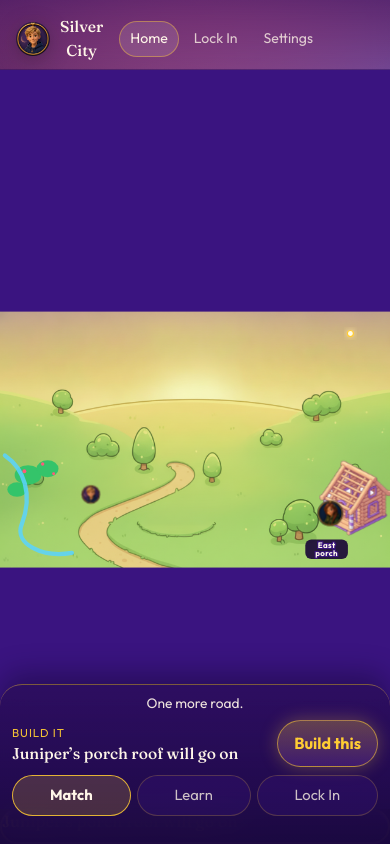
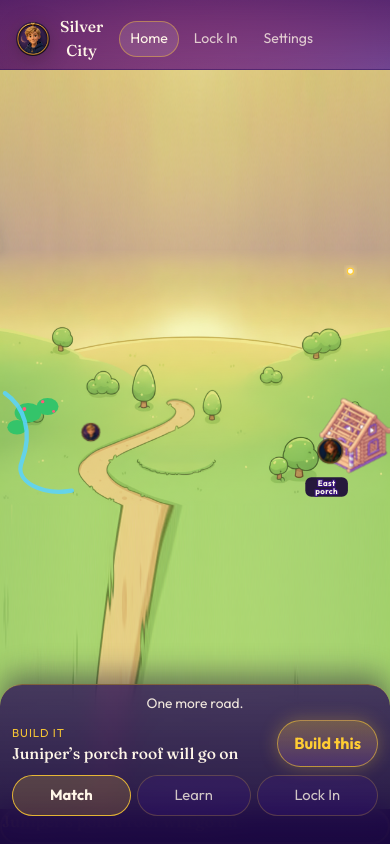
Before and after one commit to cphillippe/Silver-dollar-city, a React (Vite) app: page / in a window 390 px wide. Both pictures are taken after a click on the button "Start Easy". Built offline with nearby package versions, Linux system fonts and the light colour scheme; what @capacitor/core would draw is missing.

Commit message:
1.4.179 — Easy Home map fills the phone (#229)
Fixes #217. Box Home QA PASS — no purple letterbox, no white plates/grey overlay. Shot: /workspace/silver-city-shots/qa-229-home-letterbox.png

```diff
--- a/package.json
+++ b/package.json
@@ -1,7 +1,7 @@
 {
   "name": "silver-city",
   "private": true,
-  "version": "1.4.178",
+  "version": "1.4.179",
   "type": "module",
   "scripts": {
     "dev": "vite",
--- a/scripts/check-panel-blast.mjs
+++ b/scripts/check-panel-blast.mjs
@@ -20,7 +20,7 @@ import { resolveStoryMedia, storyPanelsFor } from '../src/lib/storyPanels.ts'
 const root = join(dirname(fileURLToPath(import.meta.url)), '..')
 
 assert.equal(PANEL_BLAST_VERSION, '1.4.85')
-assert.equal(APP_VERSION, '1.4.178')
+assert.equal(APP_VERSION, '1.4.179')
 
 const files = [
   ...ROAD_BLAST_IDS.flatMap((id) => [
--- a/src/components/CityMap.tsx
+++ b/src/components/CityMap.tsx
@@ -1,4 +1,4 @@
-import { useEffect, useRef, useState } from 'react'
+import { useEffect, useLayoutEffect, useRef, useState } from 'react'
 import { areas } from '../content'
 import { townVoice } from '../content/story'
 import {
@@ -15,9 +15,11 @@ import {
   fillSnapshot,
   nextGift,
   nextKicker,
+  MAP_PLATE,
   nextPlotId,
   plotView,
   newestStanding,
+  stageCam,
   readCitySeen,
   readFillsSeen,
   readHomecomingDay,
@@ -71,9 +73,15 @@ interface CityMapProps {
   /** Hub can open the same place mind map from the street list. */
   mindPlot?: CityPlotId | null
   onMindPlot?: (id: CityPlotId | null) => void
+  /** Easy Home: grow the camera to the phone so the valley fills the stage. */
+  fillStage?: boolean
 }
 
-const FULL_CAM = { x: 0, y: 0, w: 640, h: 420 }
+const FULL_CAM = MAP_PLATE
+
+/** Top and bottom edge colors of city-map-bg.webp — sky, then meadow. */
+const STAGE_SKY = '#c6a98b'
+const STAGE_MEADOW = '#a8d070'
 
 const PACK_A_CANDY: CityPlotId[] = ['porch', 'gate', 'journal', 'hollow']
 
@@ -91,6 +99,7 @@ export function CityMap({
   mode = 'live',
   mindPlot: mindPlotProp,
   onMindPlot,
+  fillStage = false,
 }: CityMapProps) {
   const { progress } = useProgress()
   const today = localDateKey()
@@ -112,10 +121,12 @@ export function CityMap({
   const mindPlot = mindPlotProp !== undefined ? mindPlotProp : mindPlotLocal
   const setMindPlot = onMindPlot ?? setMindPlotLocal
   const [cam, setCam] = useState(FULL_CAM)
+  const [stageFrame, setStageFrame] = useState<{ aspect: number; focus: number } | null>(null)
   const playing = useRef(false)
   const timers = useRef<number[]>([])
   const camNow = useRef(FULL_CAM)
   const camFrame = useRef(0)
+  const svgRef = useRef<SVGSVGElement | null>(null)
 
   function stageOf(id: CityPlotId): CityStage {
     if (mode === 'poster') return id === 'porch' ? 'scaffold' : 'empty'
@@ -163,6 +174,45 @@ export function CityMap({
       if (camFrame.current) cancelAnimationFrame(camFrame.current)
     }
   }, [])
+
+  useLayoutEffect(() => {
+    if (!fillStage) return
+    const el = svgRef.current
+    if (!el || typeof ResizeObserver === 'undefined') return
+    let frame = 0
+    const read = () => {
+      const w = el.clientWidth
+      const h = el.clientHeight
+      if (w < 1 || h < 1) return
+      const dock = document.querySelector('.easy-home-dock')
+      let focus = 0.5
+      if (dock) {
+        const svgRect = el.getBoundingClientRect()
+        const dockTop = dock.getBoundingClientRect().top
+        const overlap = Math.min(h, Math.max(0, svgRect.bottom - dockTop))
+        const visible = h - overlap
+        if (visible > 48) focus = visible / 2 / h
+      }
+      const aspect = w / h
+      setStageFrame((prev) =>
+        prev && Math.abs(prev.aspect - aspect) < 0.004 && Math.abs(prev.focus - focus) < 0.012
+          ? prev
+          : { aspect, focus },
+      )
+    }
+    read()
+    const observer = new ResizeObserver(() => {
+      cancelAnimationFrame(frame)
+      frame = requestAnimationFrame(read)
+    })
+    observer.observe(el)
+    const dock = document.querySelector('.easy-home-dock')
+    if (dock) observer.observe(dock)
+    return () => {
+      cancelAnimationFrame(frame)
+      observer.disconnect()
+    }
+  }, [fillStage])
 
   useEffect(() => {
     if (mode !== 'live') return
@@ -323,14 +373,24 @@ export function CityMap({
   const celebrating = Boolean(beat) || homecoming
   const beatVoice = beat ? townVoice(beat.id) : townVoice(nextId)
   const easy = isEasy(progress)
+  const plateSettled =
+    Math.abs(cam.x - FULL_CAM.x) < 0.5 &&
+    Math.abs(cam.y - FULL_CAM.y) < 0.5 &&
+    Math.abs(cam.w - FULL_CAM.w) < 0.5 &&
+    Math.abs(cam.h - FULL_CAM.h) < 0.5
+  const view =
+    fillStage && plateSettled && stageFrame != null
+      ? stageCam(stageFrame.aspect, FULL_CAM, stageFrame.focus)
+      : cam
 
   return (
     <section
       className={`city-overworld is-city-build is-age-${age} is-alive ${mode === 'poster' ? 'is-poster' : ''} ${celebrating ? 'is-revealing' : ''} ${homecoming ? 'is-homecoming' : ''}`}
     >
       <svg
+        ref={svgRef}
         className="city-svg"
-        viewBox={viewBoxOf(cam)}
+        viewBox={viewBoxOf(view)}
         preserveAspectRatio="xMidYMid meet"
         role={mode === 'poster' ? 'img' : 'group'}
         aria-label={
@@ -395,7 +455,84 @@ export function CityMap({
           <clipPath id="city-face-clip" clipPathUnits="objectBoundingBox">
             <circle cx="0.5" cy="0.5" r="0.48" />
           </clipPath>
+          {fillStage ? (
+            <linearGradient
+              id="city-stage-bleed"
+              gradientUnits="userSpaceOnUse"
+              x1="0"
+              y1="0"
+              x2="0"
+              y2={FULL_CAM.h}
+            >
+              <stop offset="0%" stopColor={STAGE_SKY} />
+              <stop offset="100%" stopColor={STAGE_MEADOW} />
+            </linearGradient>
+          ) : null}
         </defs>
+
+        {fillStage ? (
+          <g className="city-stage-bleed" aria-hidden>
+            <rect
+              x={view.x - 4}
+              y={view.y - 4}
+              width={view.w + 8}
+              height={view.h + 8}
+              fill="url(#city-stage-bleed)"
+            />
+            {view.x < -0.5 ? (
+              <svg
+                x={view.x}
+                y={view.y}
+                width={-view.x + 1}
+                height={view.h}
+                viewBox="0 0 36 420"
+                preserveAspectRatio="none"
+              >
+                <image href={cityMapBg} x="0" y="0" width="640" height="420" />
+              </svg>
+            ) : null}
+            {view.x + view.w > FULL_CAM.w + 0.5 ? (
+              <svg
+                x={FULL_CAM.w - 1}
+                y={view.y}
+                width={view.x + view.w - (FULL_CAM.w - 1)}
+                height={view.h}
+                viewBox="604 0 36 420"
+                preserveAspectRatio="none"
+              >
+                <image href={cityMapBg} x="0" y="0" width="640" height="420" />
+              </svg>
+            ) : null}
+            {view.y < -0.5 ? (
+              <svg
+                x={view.x}
+                y={view.y}
+                width={view.w}
+                height={-view.y + 1}
+                viewBox="0 0 640 72"
+                preserveAspectRatio="none"
+              >
+                <g transform="translate(0 72) scale(1 -1)">
+                  <image href={cityMapBg} x="0" y="0" width="640" height="420" />
+                </g>
+              </svg>
+            ) : null}
+            {view.y + view.h > FULL_CAM.h + 0.5 ? (
+              <svg
+                x={view.x}
+                y={FULL_CAM.h - 1}
+                width={view.w}
+                height={view.y + view.h - (FULL_CAM.h - 1)}
+                viewBox="0 384 640 36"
+                preserveAspectRatio="none"
+              >
+                <g transform="translate(0 804) scale(1 -1)">
+                  <image href={cityMapBg} x="0" y="0" width="640" height="420" />
+                </g>
+              </svg>
+            ) : null}
+          </g>
+        ) : null}
 
         {/* Candy memory-palace plate (#166). Streets/creek/plots/HeavenCity stay SVG overlays. */}
         <image
--- a/src/components/Hub.tsx
+++ b/src/components/Hub.tsx
@@ -103,6 +103,7 @@ export function Hub({ onNavigate, openPlot }: HubProps) {
             onNavigate={onNavigate}
             mindPlot={mindPlot}
             onMindPlot={setPlot}
+            fillStage
           />
         </section>
 
--- a/src/config/app.ts
+++ b/src/config/app.ts
@@ -1,5 +1,5 @@
 /** Display + envelope version. Keep in lockstep with package.json. */
-export const APP_VERSION = '1.4.178'
+export const APP_VERSION = '1.4.179'
 
 /** Capacitor / Play id — do not change without a migration story. */
 export const APP_ID = 'city.silver.unending'
--- a/src/content/changelog.ts
+++ b/src/content/changelog.ts
@@ -7,6 +7,14 @@ export interface ChangeNote {
 }
 
 export const CHANGELOG: ChangeNote[] = [
+  {
+    version: '1.4.179',
+    title: 'Easy Home: map fills the phone',
+    when: '2026-09-26',
+    items: [
+      'Easy Home on a tall phone: the valley fills the screen (sky above, meadow below) so the whole map stays visible without dark purple letterbox bands (Fixes #217)',
+    ],
+  },
   {
     version: '1.4.178',
     title: 'Witness Square candy hall',
--- a/src/lib/cityModel.ts
+++ b/src/lib/cityModel.ts
@@ -443,3 +443,37 @@ export function fillGrows(
   }
   return list
 }
+
+/** Candy map plate. Easy Home may show more sky and meadow around it. */
+export const MAP_PLATE = { x: 0, y: 0, w: 640, h: 420 }
+
+export interface MapCam {
+  x: number
+  y: number
+  w: number
+  h: number
+}
+
+/**
+ * Camera that keeps the whole plate visible and matches a stage aspect
+ * (width / height). A tall phone grows sky above and meadow below.
+ * `focus` is where the plate center sits from the top of the stage (0–1).
+ * Easy Home uses it so the town sits in the gap above the dock, not under it.
+ */
+export function stageCam(stageAspect: number, plate: MapCam = MAP_PLATE, focus = 0.5): MapCam {
+  const aspect =
+    Number.isFinite(stageAspect) && stageAspect > 0.05 && stageAspect < 20
+      ? stageAspect
+      : plate.w / plate.h
+  const plateAspect = plate.w / plate.h
+  let w = plate.w
+  let h = plate.h
+  if (aspect > plateAspect) w = h * aspect
+  else h = w / aspect
+  const anchor = Number.isFinite(focus) ? Math.min(0.92, Math.max(0.08, focus)) : 0.5
+  let x = plate.x + plate.w / 2 - w / 2
+  let y = plate.y + plate.h / 2 - anchor * h
+  x = Math.min(plate.x, Math.max(plate.x + plate.w - w, x))
+  y = Math.min(plate.y, Math.max(plate.y + plate.h - h, y))
+  return { x, y, w, h }
+}
--- a/src/styles/city.css
+++ b/src/styles/city.css
@@ -1433,7 +1433,7 @@ html[data-easy='on'] .city-easy-tags {
 }
 
 .hub.is-easy-home .easy-home-map .city-svg {
-  /* Full stage size; preserveAspectRatio meet letterboxes — entire map visible */
+  /* Valley fills the phone; sky and meadow, not empty bands. */
   flex: 1;
   width: 100%;
   height: 100%;
@@ -1443,8 +1443,8 @@ html[data-easy='on'] .city-easy-tags {
   border-radius: 0;
   border: 0;
   box-shadow: none;
-  background: #3a1480; /* purple chrome in letterbox / pillarbox bands */
-  object-fit: contain; /* belt-and-suspenders for any raster fallback */
+  background: linear-gradient(180deg, #c6a98b 0 50%, #a8d070 50% 100%);
+  object-fit: fill;
 }
 
 .hub.is-easy-home .easy-home-map .city-legend {
```
Also changed, not shown: scripts/check-city.mjs (+37 -4 lines), 7 other files (tests, documents, lock files or other folders).
